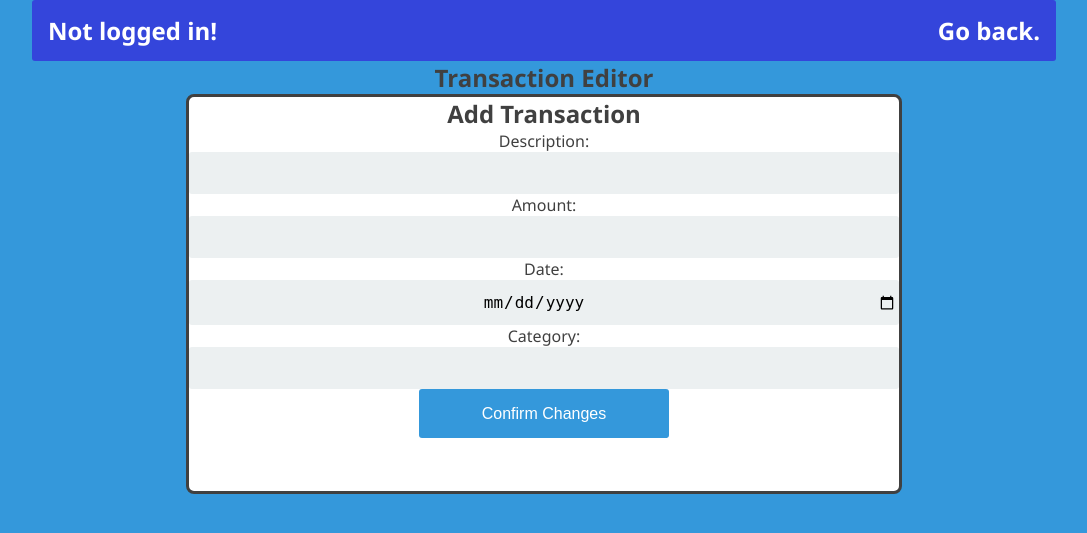
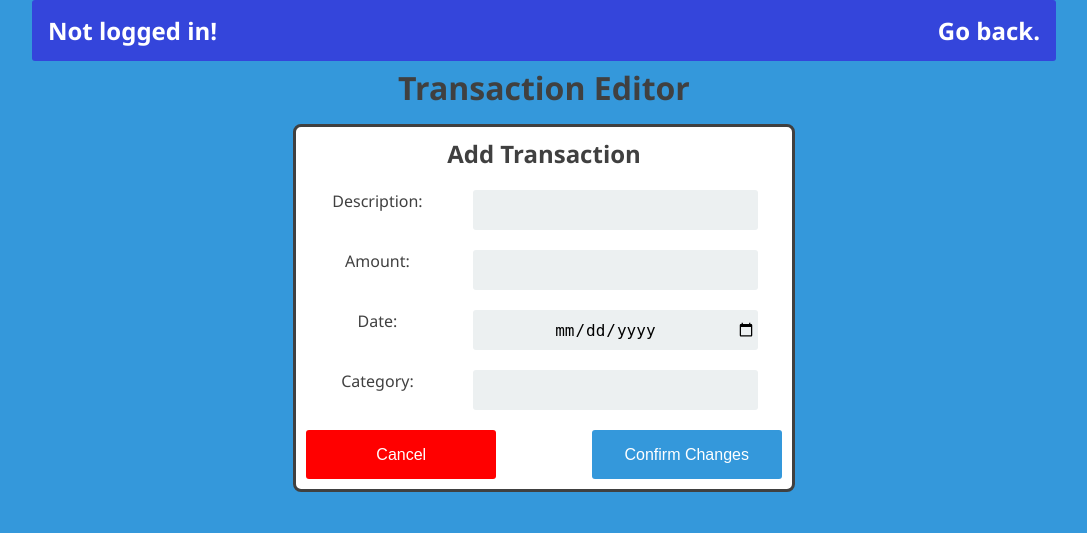
Before and after one commit to Futhark491/Blueberry-Finance, a Flask app: template templates/transactionEditor.html in a window 1280 px wide. Shown: the top 533 px of the page, without its empty margins (96-1183 px from the left). Run offline with Flask 2, Linux system fonts and the light colour scheme; the template is opened without the code that fills it, so the values that code supplies are empty; some libraries are stand-ins or nearby versions.

Commit message:
Edit/Cancel Functionality
Added button for cancelling transaction. Cleaned up edit transaction page UI. Currently main.py call to confirm transaction changes broken.

```diff
--- a/static/css/style.css
+++ b/static/css/style.css
@@ -143,6 +143,15 @@ input {
         background-color: #2980B9;
     }
 
+.cancel {
+    background-color: #FF0000;
+
+}
+
+    .cancel:hover {
+        background-color: #DC0202;
+    }
+
 .login-link {
     font-size: 12px;
     color: #444;
@@ -203,11 +212,27 @@ ul {
     height: 40px;
 }
 
+.edit-transaction-window {
+    width: 70%;
+    margin: auto;
+}
 .edit-transaction-form {
     border-radius: 8px;
     border-style: solid;
-    margin: auto;
+    margin: 15px auto;
+    padding: 10px;
     background-color: white;
     width: 70%;
-    height: 400px;
 }
+
+.edit-transaction-form p {
+    float: left;
+    margin-top: 20px;
+    width: 30%;
+}
+
+.edit-transaction-window input {
+    width: 60%;
+    margin-top: 20px;
+    height: 40px;
+}
--- a/templates/transactionEditor.html
+++ b/templates/transactionEditor.html
@@ -1,15 +1,16 @@
 {% extends "baseLayout.html" %}
 {%  block content %}
     <div class="edit-transaction-window">
-        <h2>Transaction Editor</h2>
+        <h1 style="margin-top:5px">Transaction Editor</h1>
         <div class="edit-transaction-form">
             <h2>Add Transaction</h2>
             <form action="/commit_transaction_edits" method="POST">
-                <p>Description: </p><input type="text" name="transaction_description" placeholder="{{ transaction_data[2] }}">
-                <p>Amount: </p><input type="text" name="transaction_amount" placeholder="{{ transaction_data[3] }}">
-                <p>Date: </p><input type="date" name="transaction_date" placeholder="{{ transaction_data[1] }}">
-                <p>Category: </p><input type="text" name="transaction_category" placeholder="{{ transaction_data[4] }}">
-                <input type="submit" value="Confirm Changes" class="btn btn-primary btn-large btn-block" style="height: auto">
+                <p>Description: </p><input type="text" name="transaction_description" value="{{ transaction_data[3] }}">
+                <p>Amount: </p><input type="text" name="transaction_amount" value="{{ transaction_data[2] }}">
+                <p>Date: </p><input type="date" name="transaction_date" value="{{ transaction_data[4] }}">
+                <p>Category: </p><input type="text" name="transaction_category" value="{{ transaction_data[1] }}">
+                <a href="/"><input type="button" value="Cancel" class="btn btn-primary btn-large btn-block cancel" style="height: auto; float: left; width: 40%"></a>
+                <input type="submit" value="Confirm Changes" class="btn btn-primary btn-large btn-block" style="height: auto; float: right; width: 40%">
             </form>
         </div>
     </div>
```
